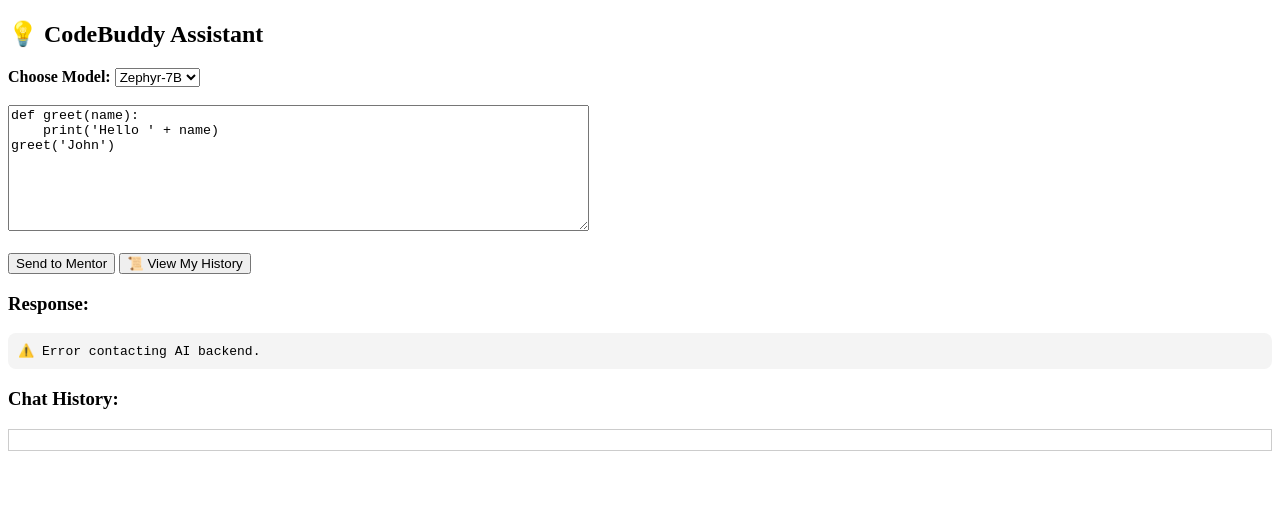
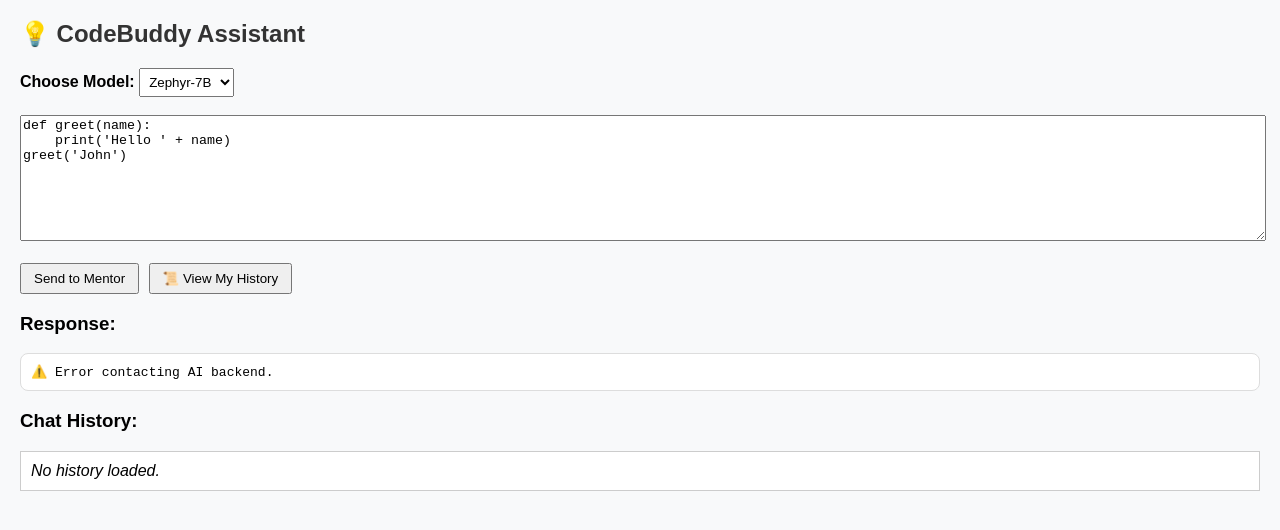
Before and after one commit to Surya2546/coding-mentor-ui, a plain HTML site: page index.html in a window 1280 px wide. Both pictures are taken after a click on the button "Send to Mentor". Drawn offline with nearby package versions, Linux system fonts and the light colour scheme; no server answers.

Commit message:
Update index.html

````diff
--- a/index.html
+++ b/index.html
@@ -1,9 +1,20 @@
 <!DOCTYPE html>
 <html>
 <head>
-  <title>AI Coding Mentor</title>
+  <meta charset="UTF-8">
+  <title>💡 AI Coding Mentor</title>
+  <meta name="viewport" content="width=device-width, initial-scale=1.0">
   <link rel="stylesheet" href="https://cdnjs.cloudflare.com/ajax/libs/prism/1.29.0/themes/prism.min.css" />
   <script src="https://cdnjs.cloudflare.com/ajax/libs/prism/1.29.0/prism.min.js"></script>
+  <style>
+    body { font-family: Arial, sans-serif; margin: 20px; background: #f8f9fa; }
+    h2 { color: #333; }
+    textarea { width: 100%; max-width: 100%; }
+    button { margin-right: 5px; padding: 6px 12px; cursor: pointer; }
+    #responseBox { background: #fff; padding: 10px; border-radius: 8px; border: 1px solid #ddd; }
+    #chatHistory { max-height: 250px; overflow-y: auto; border: 1px solid #ccc; padding: 10px; background: #fff; }
+    select { padding: 5px; }
+  </style>
 </head>
 
 <body>
@@ -17,7 +28,7 @@
 
   <br><br>
 
-  <textarea id="codeInput" rows="8" cols="70">
+  <textarea id="codeInput" rows="8">
 def greet(name):
     print('Hello ' + name)
 greet('John')
@@ -27,19 +38,24 @@ greet('John')
   <button onclick="loadHistory()">📜 View My History</button>
 
   <h3>Response:</h3>
-  <pre id="responseBox" style="background:#f4f4f4; padding:10px; border-radius:8px; white-space:pre-wrap;"></pre>
+  <pre id="responseBox">No response yet.</pre>
 
   <h3>Chat History:</h3>
-  <div id="chatHistory" style="max-height:250px; overflow-y:auto; border:1px solid #ccc; padding:10px;"></div>
+  <div id="chatHistory"><i>No history loaded.</i></div>
 
   <script>
     const BACKEND_URL = "https://ai-coding-mentor-api.onrender.com";
 
     async function sendToBot() {
-      const question = document.getElementById("codeInput").value;
+      const question = document.getElementById("codeInput").value.trim();
       const model = document.getElementById("modelSelect").value;
       const responseBox = document.getElementById("responseBox");
       const chatHistory = document.getElementById("chatHistory");
+
+      if (!question) {
+        responseBox.textContent = "⚠️ Please enter a question or code.";
+        return;
+      }
 
       responseBox.textContent = "⏳ Thinking...";
 
@@ -52,25 +68,26 @@ greet('John')
 
         const data = await response.json();
 
-        // If backend returned Hugging Face error, show it directly
-        if (data.answer.startsWith("❌ HF API Error") || data.answer.startsWith("❌ Exception")) {
-          responseBox.textContent = data.answer;
+        if (!data.answer) {
+          responseBox.textContent = "⚠️ No answer from AI.";
           return;
         }
 
-        // Apply syntax highlighting for code blocks
+        // Syntax highlighting
         const highlighted = data.answer.replace(/```(.*?)\n([\s\S]*?)```/g, (match, lang, code) => {
           return `<pre><code class="language-${lang.trim()}">${Prism.highlight(code, Prism.languages[lang.trim()] || Prism.languages.javascript, lang.trim())}</code></pre>`;
         });
 
         responseBox.innerHTML = highlighted;
 
-        // Add to chat history display
+        // Add to history
         const newEntry = document.createElement("div");
         newEntry.innerHTML = `<b>You:</b> ${question}<br><b>AI:</b> ${data.answer}<br><hr>`;
         chatHistory.prepend(newEntry);
+
       } catch (err) {
         responseBox.textContent = "⚠️ Error contacting AI backend.";
+        console.error(err);
       }
     }
 
@@ -95,6 +112,7 @@ greet('John')
         });
       } catch (err) {
         chatHistory.innerHTML = "⚠️ Failed to load history.";
+        console.error(err);
       }
     }
   </script>
````
